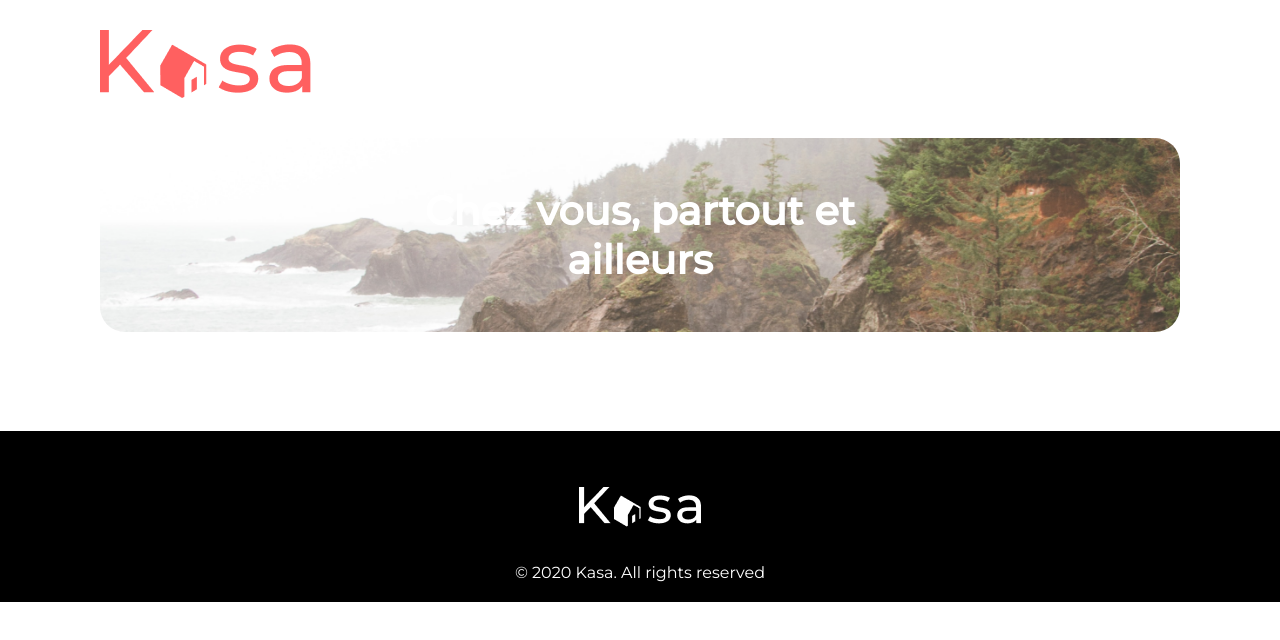
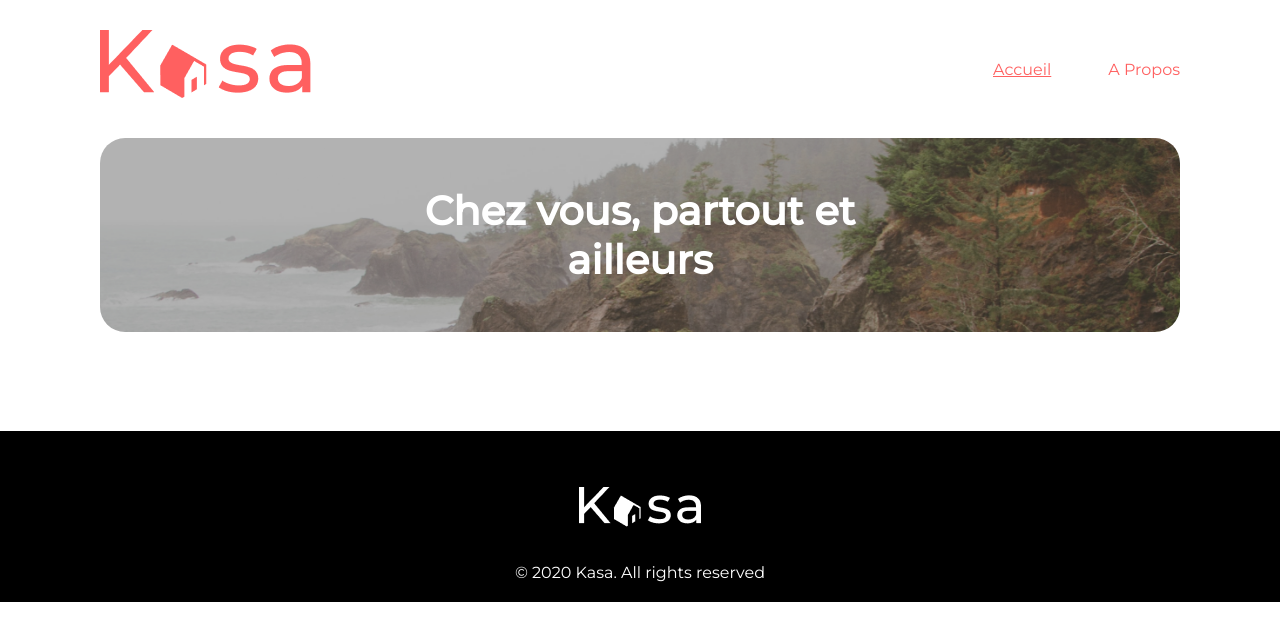
Before and after one commit to mariaroudier/Kasa-real-estate, a React (Create React App) app in the folder my-app/: page / in a window 1280 px wide. Shown: the top 640 px of the page. Built offline with nearby package versions, Linux system fonts and the light colour scheme.

Commit message:
header is finished

```diff
--- a/my-app/src/components/Header/Header.jsx
+++ b/my-app/src/components/Header/Header.jsx
@@ -1,15 +1,49 @@
 import Logo from "../img/Logo_red.png"
 
 function Header() {
-      return (
-          <div>
-              <img src={Logo} alt="Logo Kasa" style={{
-                display:'block',
-                paddingLeft:'100px',
-                paddingTop:'30px',
-                paddingBottom:'40px'
-            }}/>
-          </div>
-      )
+    if(window.location.pathname === "/") {
+        return (
+            <header style={{display:'flex', justifyContent:'space-between',paddingLeft:'100px',paddingRight:'100px', alignItems:'center'}}>
+                <img src={Logo} alt="Logo Kasa" style={{display:'block',paddingTop:'30px',paddingBottom:'40px'}}/>
+                    <div>
+                        <nav>
+                            <ul style={{display:'flex',flexDirection:'row',listStyleType:'none',}}>
+                                <li style={{paddingLeft:'57px'}}><a href="/" style={{color:'#FF6060', textDecoration:'revert'}}>Accueil</a></li>
+                                <li style={{paddingLeft:'57px'}}><a href="/about" style={{color:'#FF6060'}}>A Propos</a></li>
+                            </ul>
+                        </nav>
+                    </div>
+            </header>
+        )
+    } else if(window.location.pathname === "/about") {
+        return (
+            <header style={{display:'flex', justifyContent:'space-between',paddingLeft:'100px',paddingRight:'100px', alignItems:'center'}}>
+                <img src={Logo} alt="Logo Kasa" style={{display:'block',paddingTop:'30px',paddingBottom:'40px'}}/>
+                    <div>
+                        <nav>
+                            <ul style={{display:'flex',flexDirection:'row',listStyleType:'none',}}>
+                                <li style={{paddingLeft:'57px'}}><a href="/" style={{color:'#FF6060'}}>Accueil</a></li>
+                                <li style={{paddingLeft:'57px'}}><a href="/about" style={{color:'#FF6060', textDecoration:'revert'}}>A Propos</a></li>
+                            </ul>
+                        </nav>
+                    </div>
+            </header>
+        )
+    } else {
+        return (
+            <header style={{display:'flex', justifyContent:'space-between',paddingLeft:'100px',paddingRight:'100px', alignItems:'center'}}>
+                <img src={Logo} alt="Logo Kasa" style={{display:'block',paddingTop:'30px',paddingBottom:'40px'}}/>
+                    <div>
+                        <nav>
+                            <ul style={{display:'flex',flexDirection:'row',listStyleType:'none',}}>
+                                <li style={{paddingLeft:'57px'}}><a href="/" style={{color:'#FF6060'}}>Accueil</a></li>
+                                <li style={{paddingLeft:'57px'}}><a href="/about" style={{color:'#FF6060'}}>A Propos</a></li>
+                            </ul>
+                        </nav>
+                    </div>
+            </header>
+        )
+    }
+
 }
 export default Header;
--- a/my-app/src/index.jsx
+++ b/my-app/src/index.jsx
@@ -2,12 +2,13 @@ import React from 'react';
 import ReactDOM from 'react-dom/client';
 import { BrowserRouter, Routes, Route } from 'react-router-dom';
 import './style/index.css';
-import Header from './components/Header/Header';
-import Footer from './components/Footer/Footer';
 import reportWebVitals from './reportWebVitals';
 import Home from './pages/Home';
 import About from './pages/About';
-
+import Lodgement from './pages/Lodgement';
+import NotFound from './pages/NotFound';
+import Header from './components/Header/Header';
+import Footer from './components/Footer/Footer';
 
 const root = ReactDOM.createRoot(document.getElementById('root'));
 root.render(
@@ -16,6 +17,8 @@ root.render(
         <Routes>
             <Route path="/" element={<Home/>}/>
             <Route path="/about" element={<About/>}/>
+            <Route path="/lodgement" element={<Lodgement/>}/>
+            <Route path="/notfound" element={<NotFound/>}/>
 
         </Routes>
 
--- a/my-app/src/pages/Home.jsx
+++ b/my-app/src/pages/Home.jsx
@@ -9,7 +9,7 @@ function Home() {
         <section style={{display: 'flex',position:'relative',marginBottom:'99px'
 
         }}>
-          <img src={BackgroungNature} alt="Background nature" style={{width: '100%',borderRadius:'25px'
+          <img src={BackgroungNature} alt="Background nature" style={{width: '100%',borderRadius:'25px',filter: 'brightness(0.7)',
           }} />
           <h1 style={{position: 'absolute',margin:'0',fontSize:'40px',color:'white',top:'50%',left:'50%',transform:'translate(-50%, -50%)',textAlign: 'center',
           }}>Chez vous, partout et ailleurs</h1>
--- a/my-app/src/style/index.css
+++ b/my-app/src/style/index.css
@@ -5,6 +5,7 @@ body {
 
 * {
   box-sizing: border-box;
+  text-decoration: none;
 }
 
 code {
```
